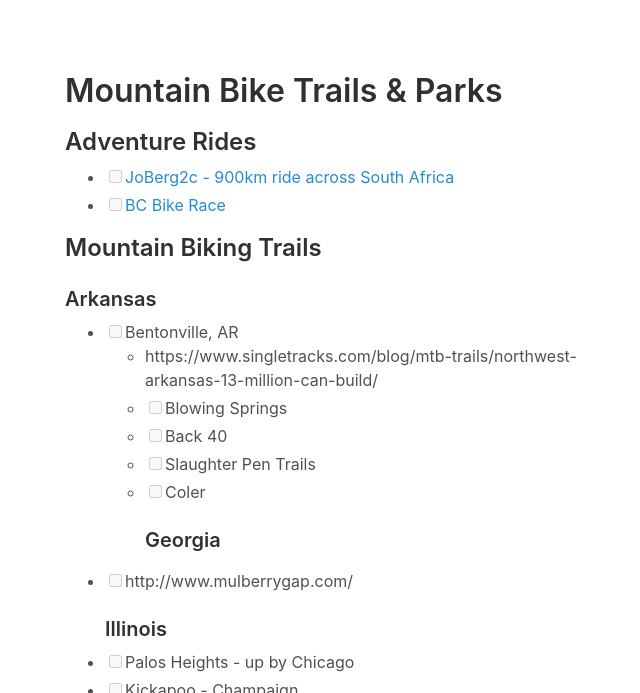
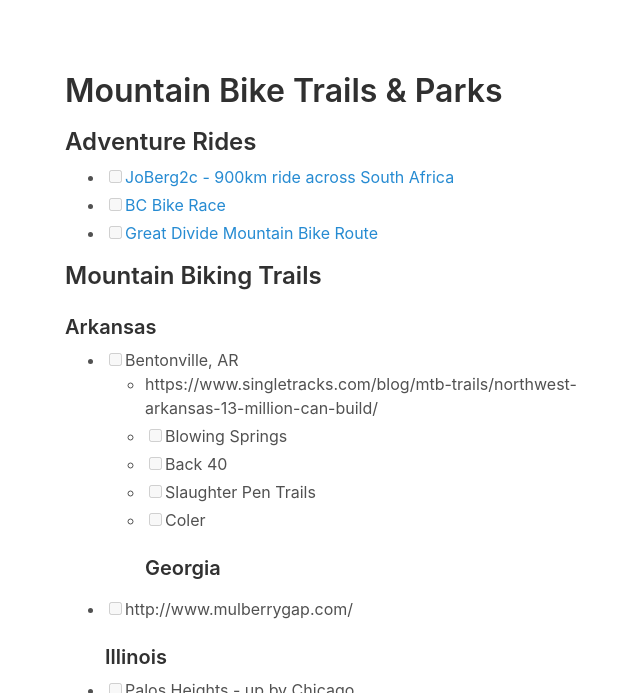
Before and after one commit to briankohles/briankohles.github.io, a Jekyll site: the page built from _bucketlists/bicycle-rides.md, in a window 1280 px wide and 900 px high, cut to the strip 207-900 px from the top of the window. Shown: the whole strip, without its empty margins (295-935 px from the left). Built offline with Jekyll 4.4.1, drawn with Linux system fonts in a browser that asks for light colours.

Commit message:
Update bicycle-rides.md

```diff
--- a/_bucketlists/bicycle-rides.md
+++ b/_bucketlists/bicycle-rides.md
@@ -10,6 +10,7 @@
 ## Adventure Rides
   - [ ] [JoBerg2c - 900km ride across South Africa](http://joberg2c.co.za)
   - [ ] [BC Bike Race](https://www.bcbikerace.com/)
+  - [ ] [Great Divide Mountain Bike Route](http://www.bikepacking.com/routes/great-divide-mountain-bike-route-gdmbr/)
 
 ## Mountain Biking Trails
 
```
